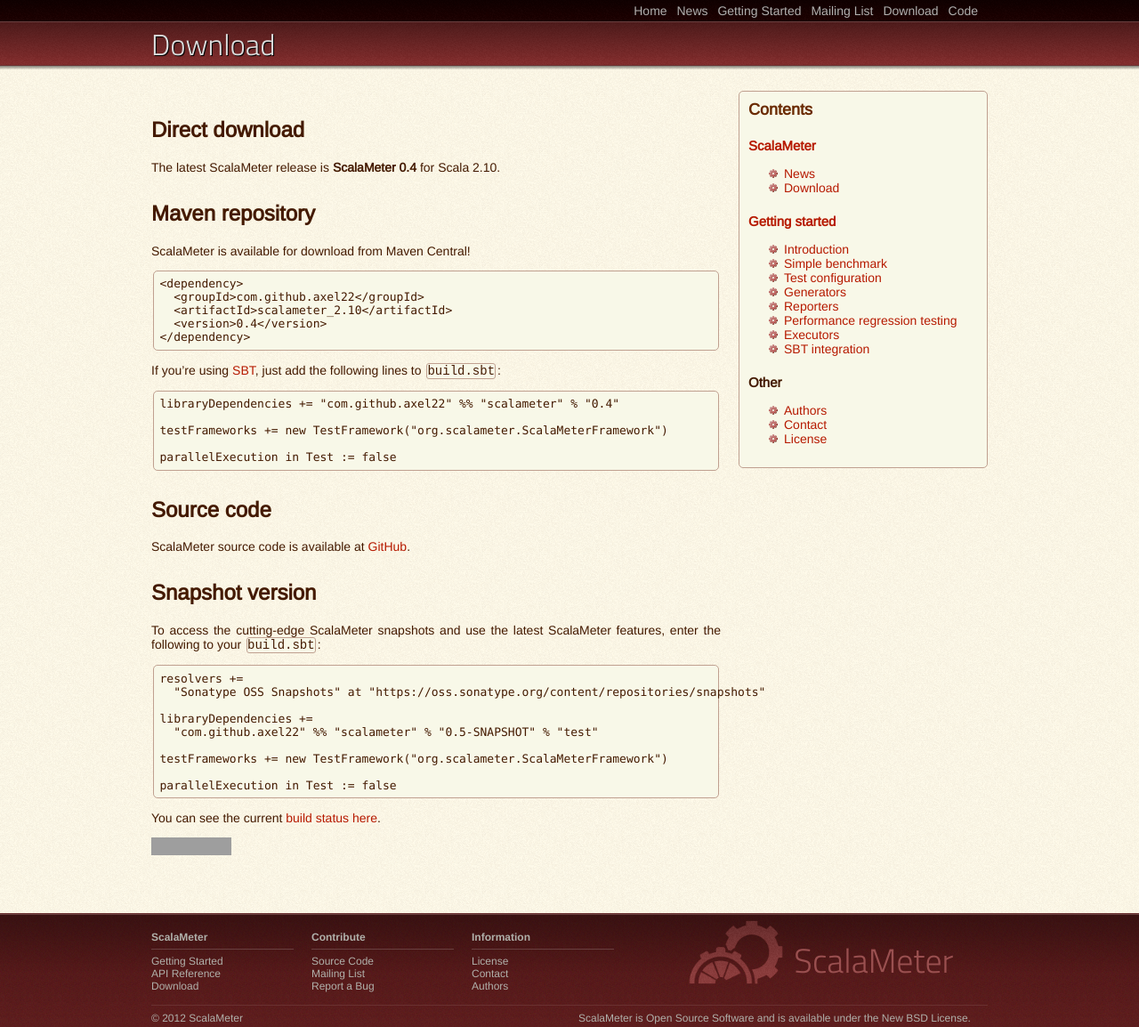
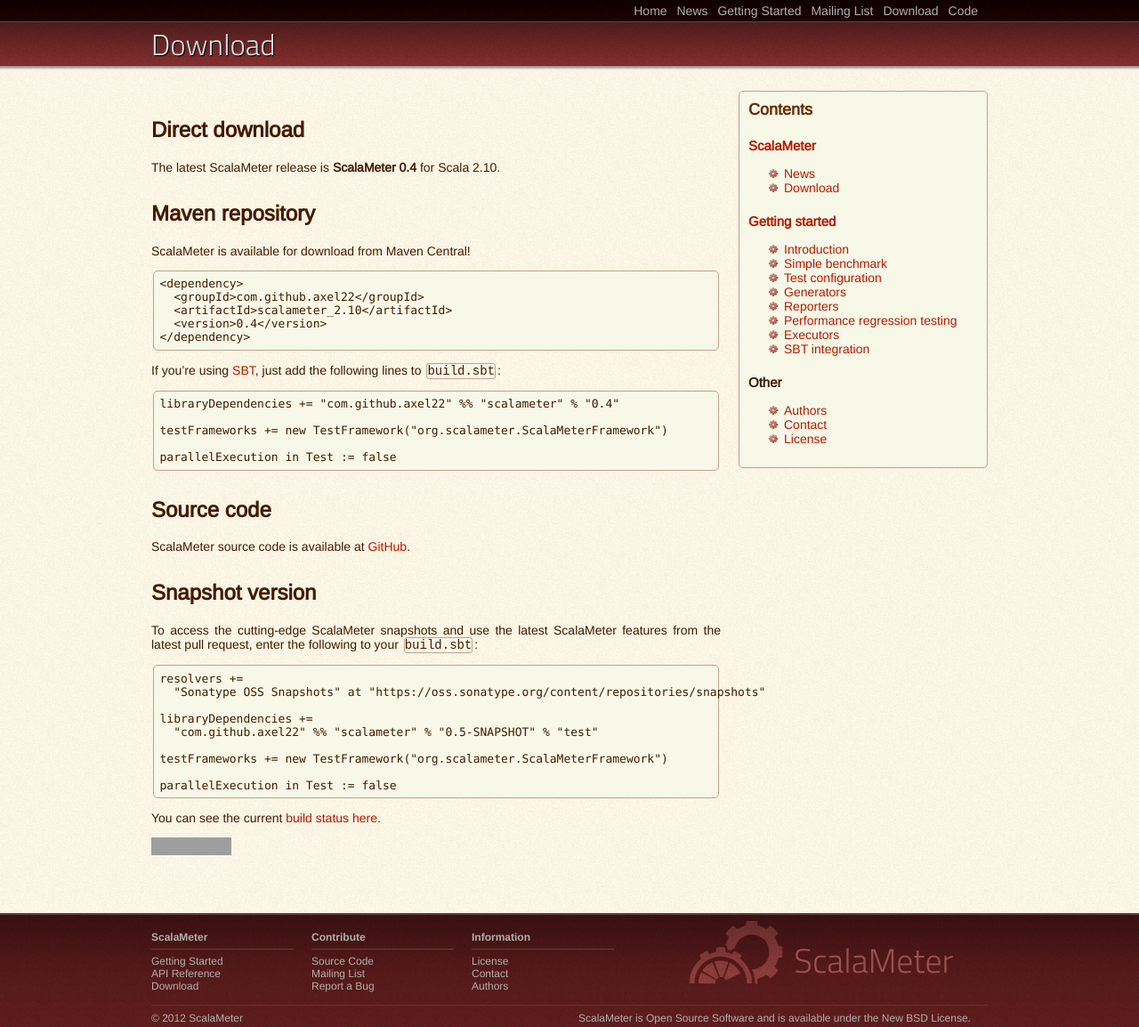
Before and after one commit to scalameter/scalameter.github.com, a Jekyll site: the page built from home/download.md, in a window 1280 px wide. Shown: the whole page at 89% size. Built offline with Jekyll 4.4.1, drawn with Linux system fonts in a browser that asks for light colours; grey boxes are pictures that could not be loaded.

Commit message:
Update download.md

```diff
--- a/home/download.md
+++ b/home/download.md
@@ -37,7 +37,8 @@ ScalaMeter source code is available at [GitHub](https://github.com/axel22/scalam
 
 ## Snapshot version
 
-To access the cutting-edge ScalaMeter snapshots and use the latest ScalaMeter features, enter the following to your `build.sbt`:
+To access the cutting-edge ScalaMeter snapshots and use the latest ScalaMeter features from the latest pull request,
+enter the following to your `build.sbt`:
 
     resolvers +=
       "Sonatype OSS Snapshots" at "https://oss.sonatype.org/content/repositories/snapshots"
```
